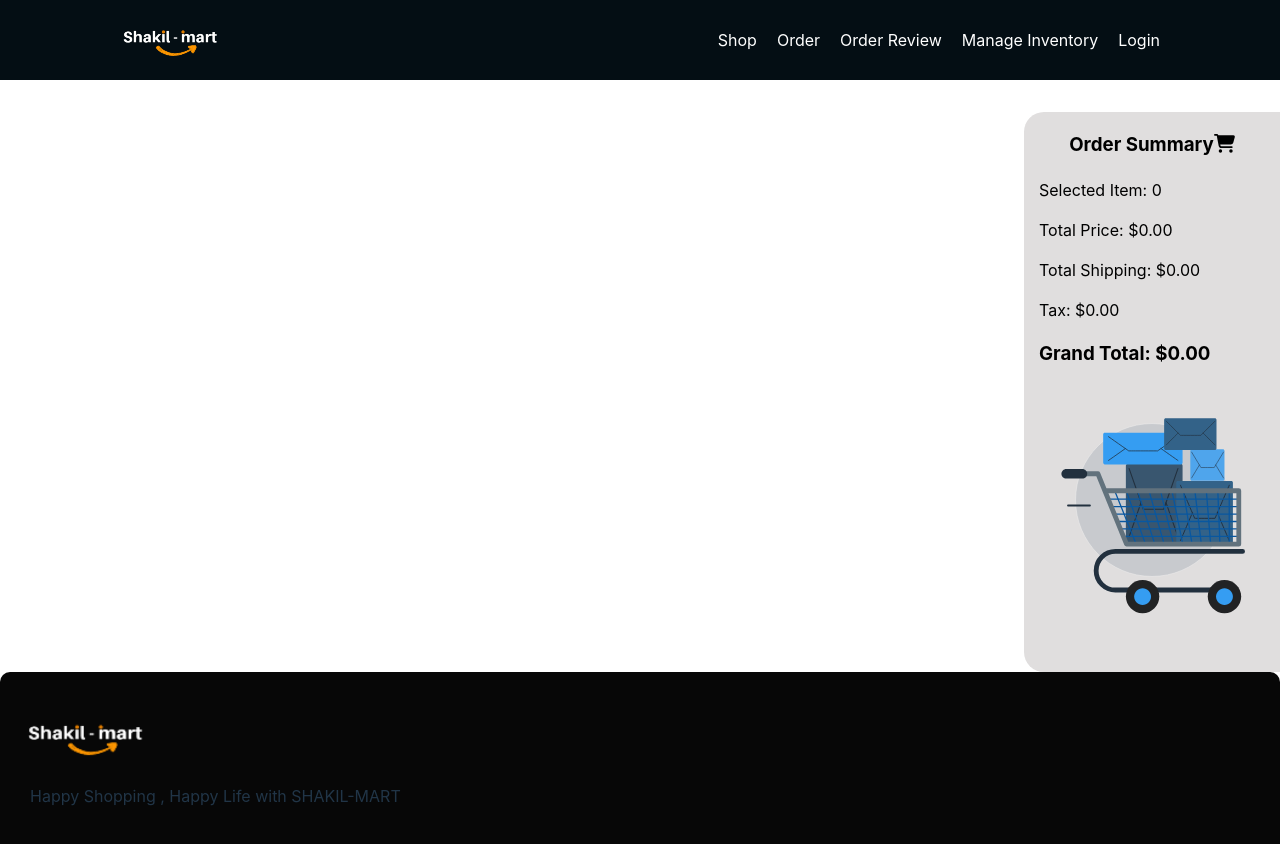
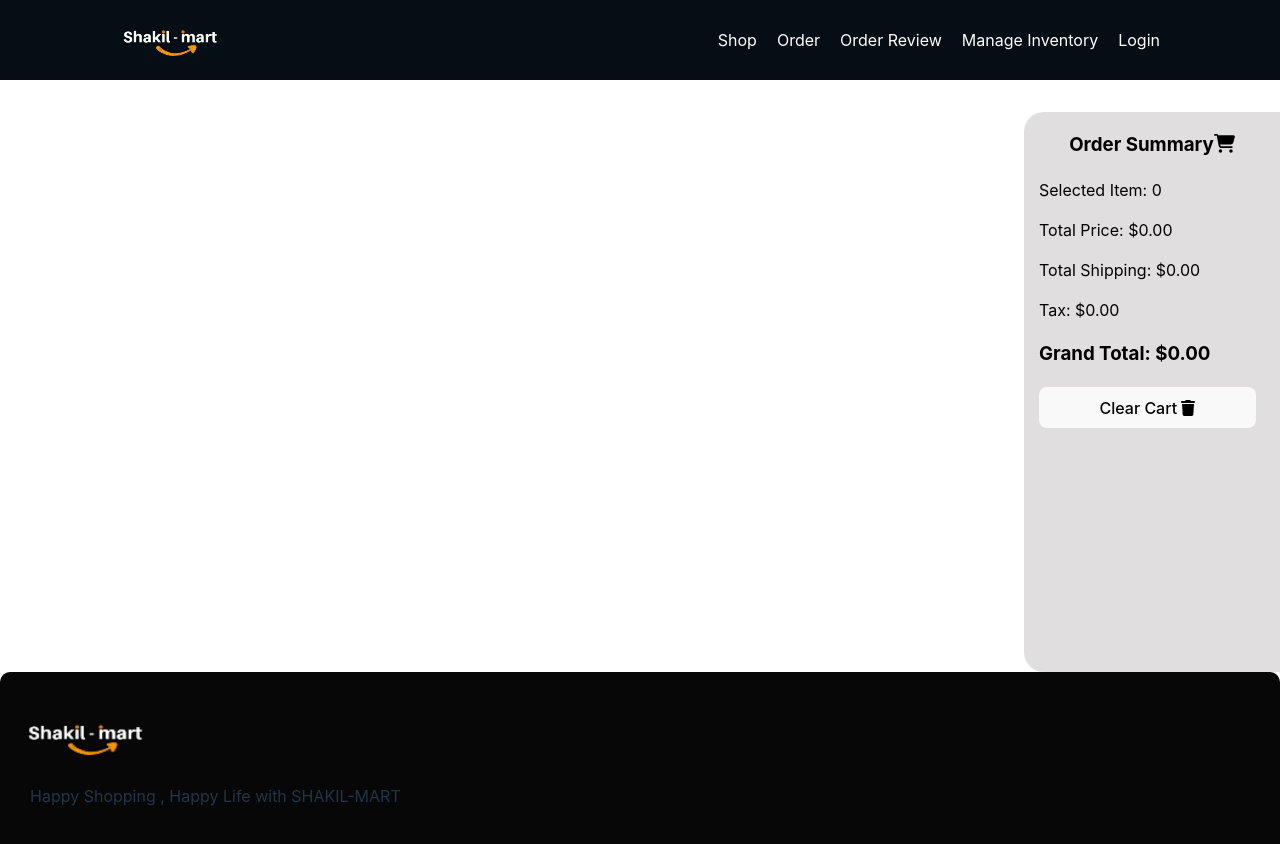
Before and after one commit to shakil-121/E-commerce-website-with-React, a React (Vite) app: page /order in a window 1280 px wide. Shown: the top 844 px of the page. Built offline with nearby package versions, Linux system fonts and the light colour scheme.

Commit message:
cart problem fixed

```diff
--- a/src/component/Cart/Cart.css
+++ b/src/component/Cart/Cart.css
@@ -4,4 +4,9 @@
 }
 .cartAnimation{
     margin-top: -15px;
+    height: 150px;
+    width: 150px;
 }
+.clearCart{
+    width: 90%;
+}
--- a/src/component/Cart/Cart.jsx
+++ b/src/component/Cart/Cart.jsx
@@ -2,12 +2,10 @@ import React from 'react';
 import Lottie from "lottie-react";
 import cartAnimation from "../../assets/116422-shopping-cart.json";
 import { FontAwesomeIcon } from '@fortawesome/react-fontawesome'
-import { faShoppingCart } from '@fortawesome/free-solid-svg-icons'
+import { faShoppingCart,faTrash } from '@fortawesome/free-solid-svg-icons'
 import '../Cart/Cart.css'
 
-const Cart = (props) => {
-    const cart=props.cart;
-     console.log(cart)
+const Cart = ({cart,handleClearCart}) => {
     let total=0;
     let shipping=0;
     let quantity=0;
@@ -36,8 +34,12 @@ const Cart = (props) => {
            <p>Total Shipping: ${shipping.toFixed(2)}</p>
            <p>Tax: ${tax.toFixed(2)}</p>
            <h3>Grand Total: ${grandTotal.toFixed(2)}</h3>
+
+           <button onClick={handleClearCart}  className='clearCart'>
+            Clear Cart <FontAwesomeIcon   icon={faTrash} />
+           </button>
            </div>
-           <Lottie className='cartAnimation' animationData={cartAnimation} loop={true} />
+           {/* <Lottie className='cartAnimation' animationData={cartAnimation} loop={true} /> */}
         </div>
     );
 };
--- a/src/component/Order/Order.jsx
+++ b/src/component/Order/Order.jsx
@@ -2,7 +2,7 @@ import React, { useState } from 'react';
 import Cart from '../Cart/Cart';
 import { useLoaderData } from 'react-router-dom';
 import ReviewItem from '../ReviewItem/ReviewItem';
-import { removeFromDb } from '../../utilities/fakedb';
+import { deleteShoppingCart, removeFromDb } from '../../utilities/fakedb';
 
 const Order = () => {
     const cart=useLoaderData()
@@ -13,6 +13,10 @@ const Order = () => {
        const remaining=iteam.filter(product=>product.id !==id);
        setIteam(remaining);
        removeFromDb(id);
+    }
+    const handleClearCart=()=>{
+        setIteam([]);
+        deleteShoppingCart();
     }
     return (
         <div>
@@ -27,7 +31,9 @@ const Order = () => {
                      }
                 </div>
                 <div className="shoppingCart">
-                  <Cart cart={iteam}></Cart>
+                  <Cart cart={iteam}
+                  handleClearCart={handleClearCart}
+                  ></Cart>
                 </div>
             </div>
         </div>
--- a/src/component/Shop/Shop.jsx
+++ b/src/component/Shop/Shop.jsx
@@ -5,7 +5,7 @@ import './Shop.css'
 
 import Product from '../Product/Product';
 import Cart from '../Cart/Cart';
-import { addToDb, getShoppingCart } from '../../utilities/fakedb';
+import { addToDb, deleteShoppingCart, getShoppingCart } from '../../utilities/fakedb';
 import HeroSection from '../Hero-section/HeroSection';
 
 const Shop = () => {
@@ -68,7 +68,10 @@ const Shop = () => {
         addToDb(product.id);
     }
 
-
+    const handleClearCart=()=>{
+        setCart([]);
+        deleteShoppingCart();
+    }
 
     return (
         <div>
@@ -89,7 +92,9 @@ const Shop = () => {
             </div>
             <div className="shoppingCart">
             {/* <p>Add Product: {cart.length}</p>  */}
-                  <Cart cart={cart}></Cart>
+                  <Cart cart={cart}
+                   handleClearCart={handleClearCart}
+                  ></Cart>
                  </div>
              </div>
         </div>
```
